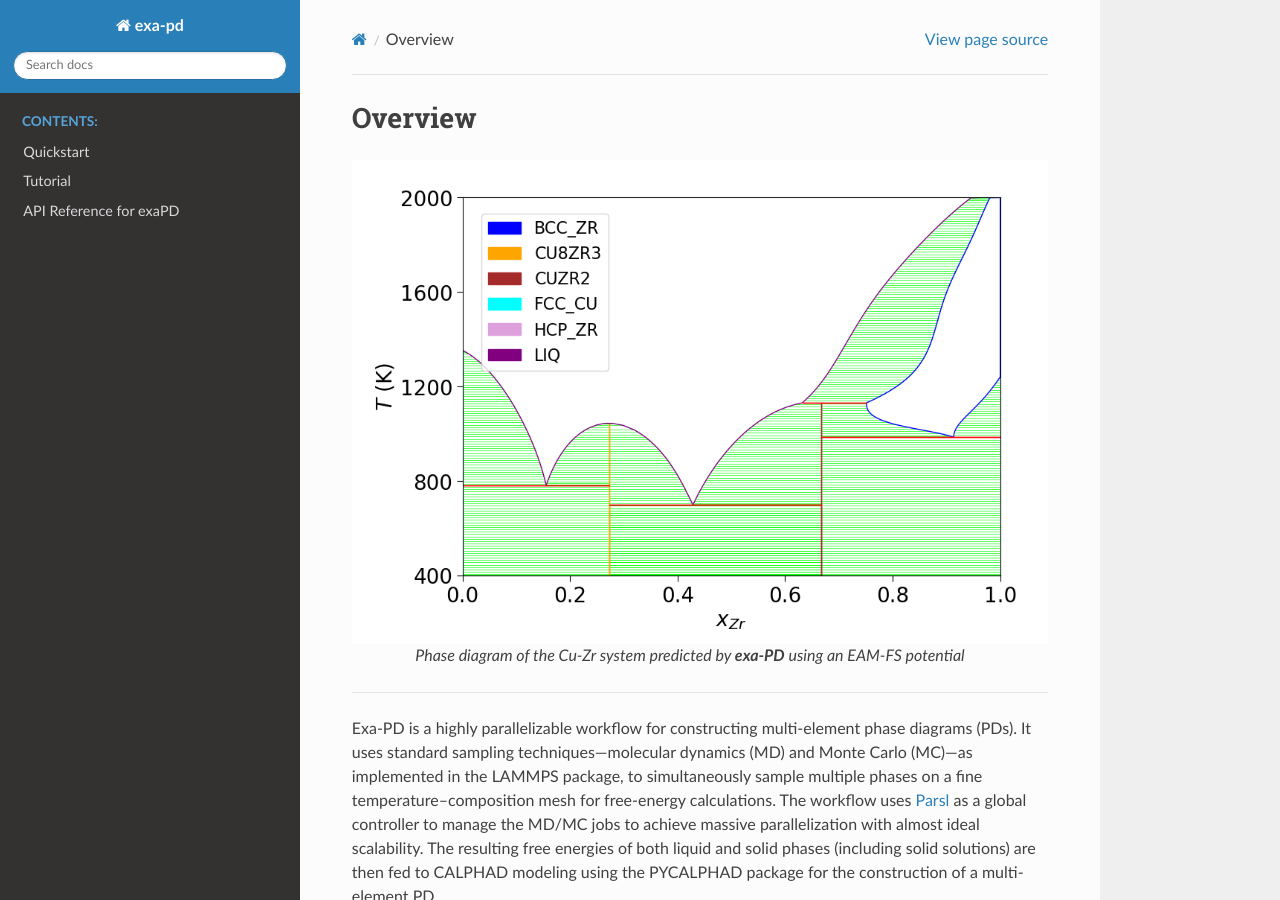
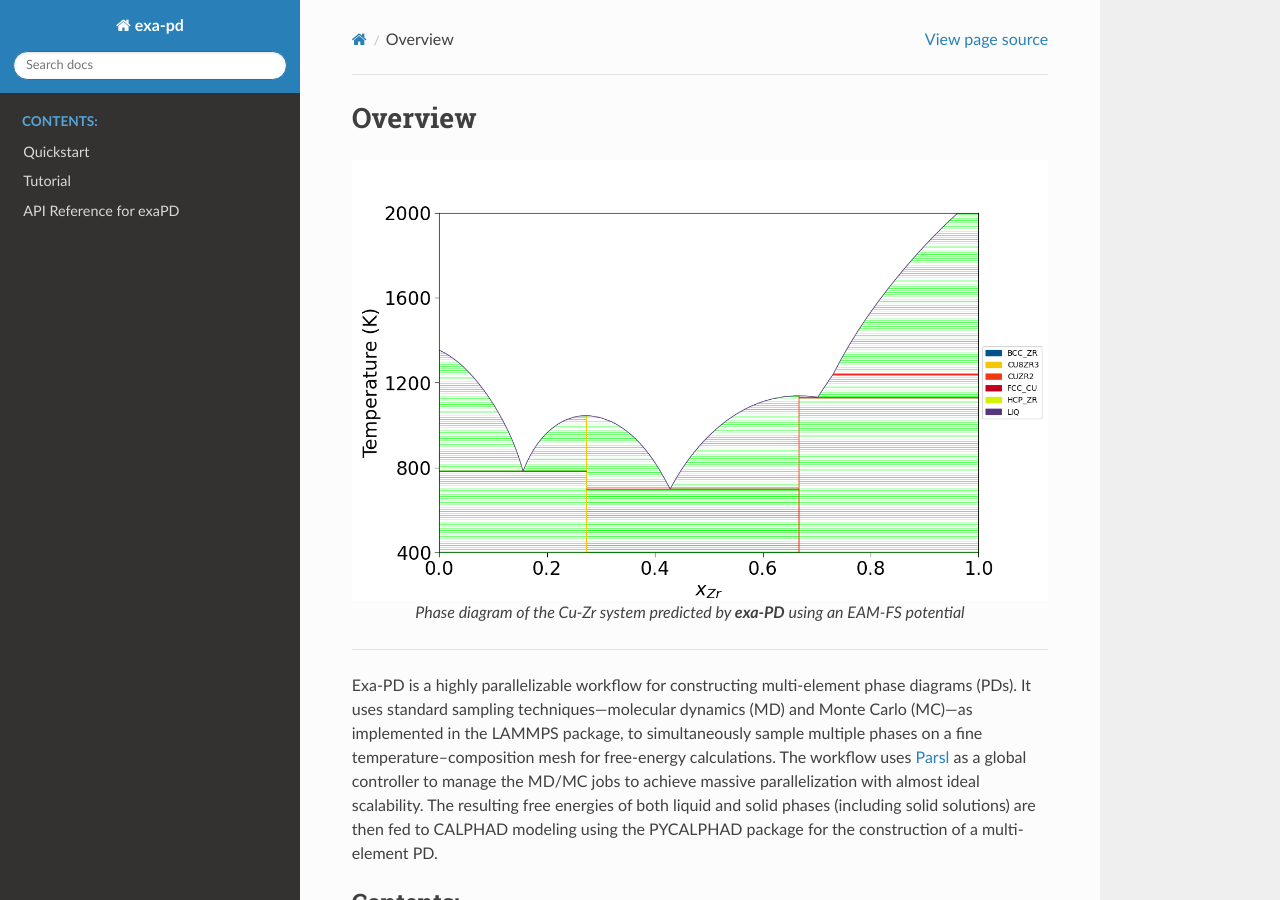
Before and after one commit to ML-AMD/exa-pd, a Sphinx documentation site: the page built from docs/source/index.rst, in a window 1280 px wide and 900 px high. Built offline with Sphinx 7.4.7 and the Read the Docs theme 3.1.0, drawn with Linux system fonts in a browser that asks for light colours; pages that are not in the unit, such as notebooks, are missing from menus.

Commit message:
Update Cu-Zr phase diagram in index.rst

```diff
--- a/docs/source/index.rst
+++ b/docs/source/index.rst
@@ -6,7 +6,7 @@
 Overview
 ========
 
-.. figure:: images/CuZr-phase-diagram.png
+.. figure:: images/Cu-Zr-PhaseDiagram.png
    :align: center
 
    Phase diagram of the Cu-Zr system predicted by **exa-PD** using an EAM-FS potential
```
